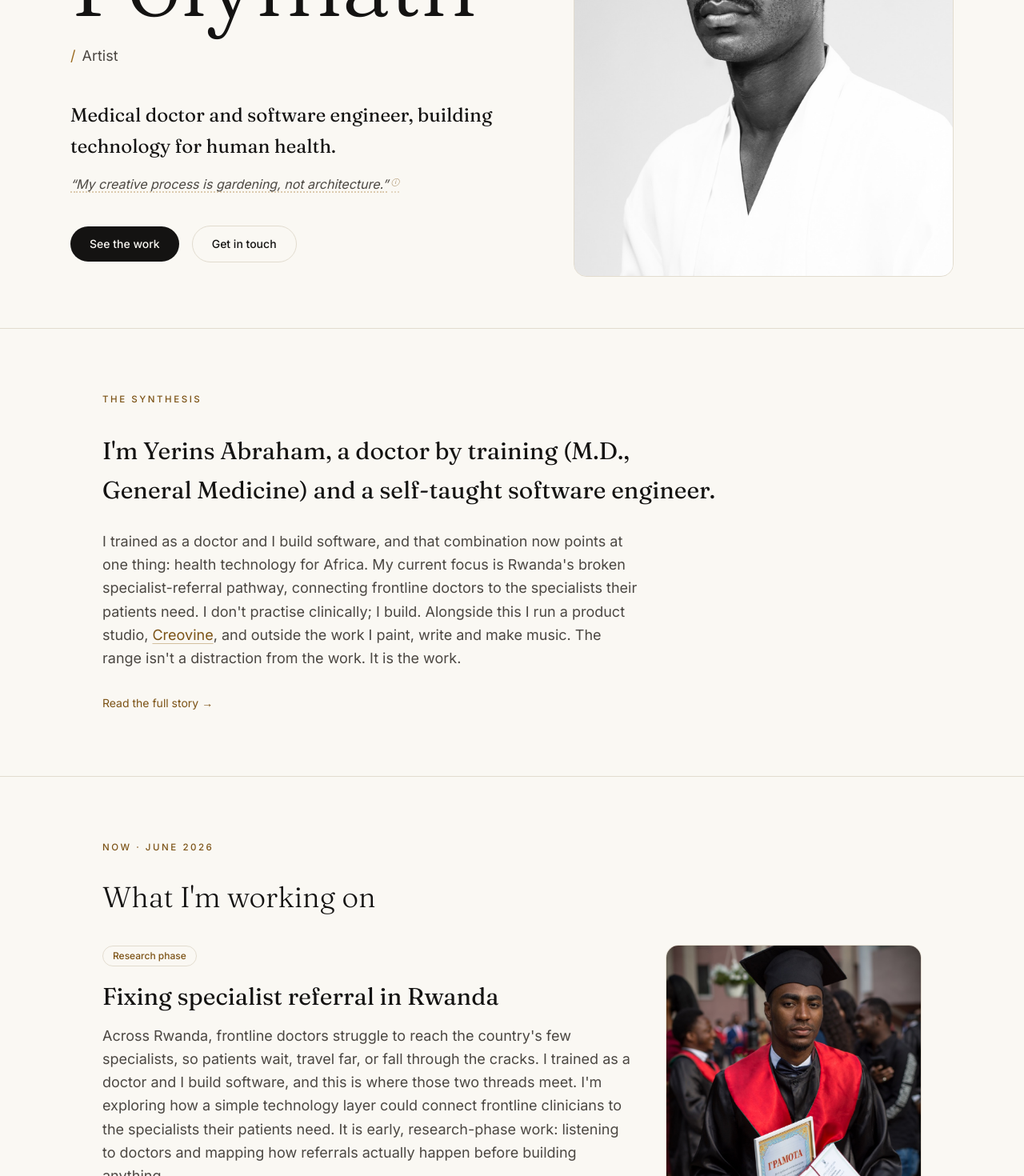
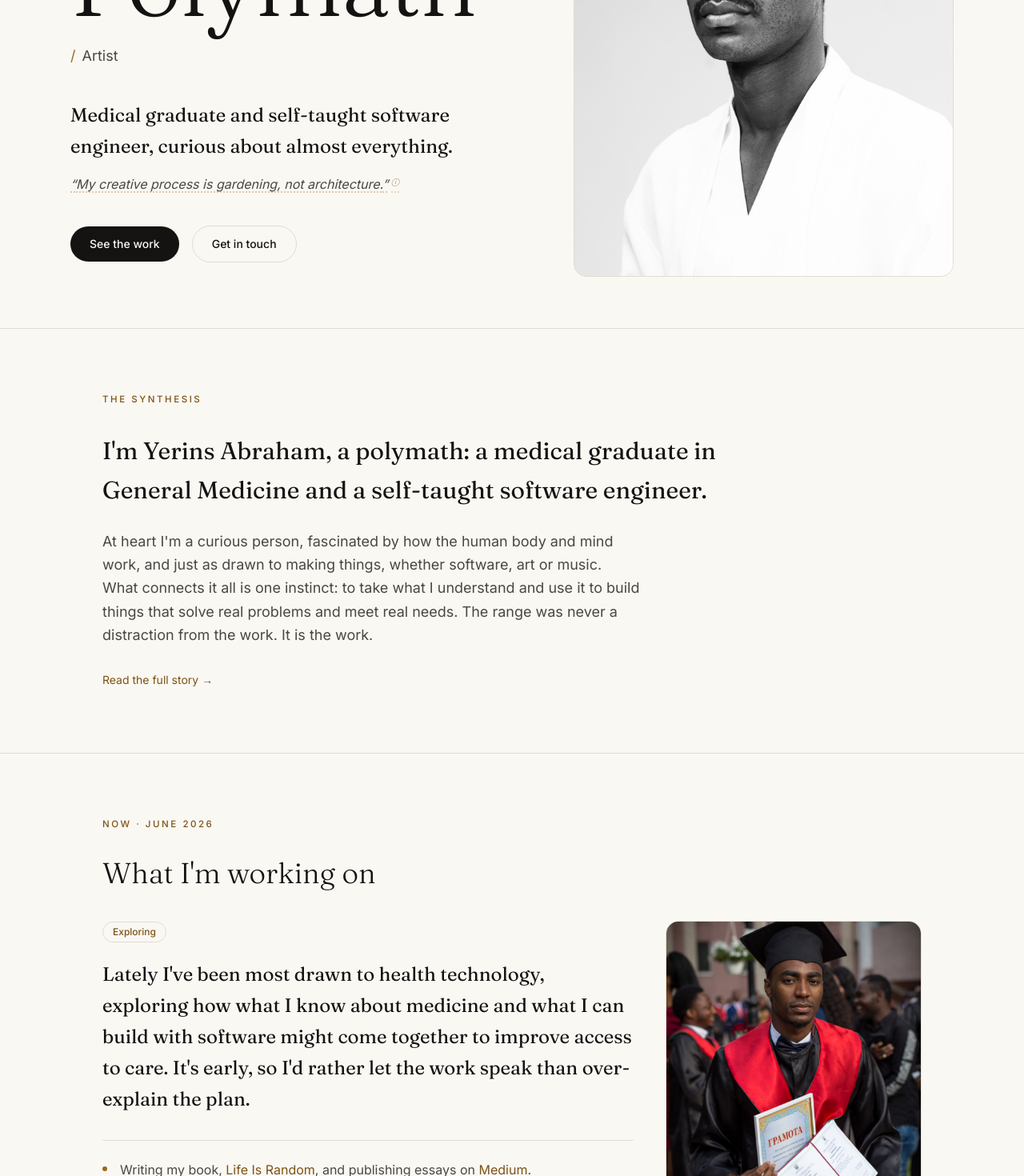
Before and after one commit to yerinsabraham/yerinsabraham_site, a Next.js app: page / in a window 1280 px wide. Shown: the part 360-1830 px from the top of the page at 80% size. Built offline with nearby package versions, Linux system fonts and the light colour scheme; no server answers.

Commit message:
Soften tone to synthesis/story: bring back 'polymath', use 'medical graduate', drop CV-style health-tech specifics, humble 'Now' section

```diff
--- a/src/app/page.tsx
+++ b/src/app/page.tsx
@@ -62,12 +62,9 @@ export default async function Home() {
           <div>
             <Reveal>
               <span className="inline-block rounded-full border border-accent/40 px-3 py-1 text-xs font-medium text-accent-deep">
-                {now.focus.status}
+                {now.focus.tag}
               </span>
-              <h3 className="mt-5 font-[family-name:var(--font-fraunces)] text-2xl text-ink sm:text-3xl">
-                {now.focus.title}
-              </h3>
-              <p className="mt-4 max-w-2xl text-lg leading-relaxed text-ink-soft">
+              <p className="mt-5 max-w-2xl font-[family-name:var(--font-fraunces)] text-xl leading-relaxed text-ink sm:text-2xl">
                 {now.focus.body}
               </p>
             </Reveal>
--- a/src/data/content.ts
+++ b/src/data/content.ts
@@ -8,10 +8,10 @@ export const site = {
   fullName: "Yerinmene Abraham Saibakumo",
   identity: "The Polymath",
   throughline:
-    "Medical doctor and software engineer, building technology for human health.",
+    "Medical graduate and self-taught software engineer, curious about almost everything.",
   // Cycled in the hero sub-line — the range, without six competing headlines.
   disciplines: [
-    "Physician",
+    "Doctor",
     "Engineer",
     "Artist",
     "Writer",
@@ -41,9 +41,9 @@ export const site = {
 };
 
 export const bio = {
-  // The "make the polymath claim coherent" paragraph — keep it tight.
-  lead: "I'm Yerins Abraham, a doctor by training (M.D., General Medicine) and a self-taught software engineer.",
-  body: "I trained as a doctor and I build software, and that combination now points at one thing: health technology for Africa. My current focus is Rwanda's broken specialist-referral pathway, connecting frontline doctors to the specialists their patients need. I don't practise clinically; I build. Alongside this I run a product studio, Creovine, and outside the work I paint, write and make music. The range isn't a distraction from the work. It is the work.",
+  // A synthesis of who he is — a story, not a CV.
+  lead: "I'm Yerins Abraham, a polymath: a medical graduate in General Medicine and a self-taught software engineer.",
+  body: "At heart I'm a curious person, fascinated by how the human body and mind work, and just as drawn to making things, whether software, art or music. What connects it all is one instinct: to take what I understand and use it to build things that solve real problems and meet real needs. The range was never a distraction from the work. It is the work.",
 };
 
 // Long-form biography for the /about page. First person, your real voice
@@ -52,20 +52,20 @@ export const about = {
   intro:
     "A polymath who thrives at the intersection of creativity, technology, and problem-solving.",
   paragraphs: [
-    "Trained as a medical doctor, six years of General Medicine, I've spent the last five-plus years building impactful digital solutions: full-stack and blockchain applications, scalable APIs, and cloud infrastructure for startups and growing tech companies. The clinic taught me how the human body fails and recovers; engineering gave me the tools to design systems that don't. I bring that same diagnostic precision to debugging and architecture.",
+    "A medical graduate in General Medicine (six years of it), I've spent the last five-plus years building impactful digital solutions: full-stack and blockchain applications, scalable APIs, and cloud infrastructure for startups and growing tech companies. Studying medicine taught me how the human body and mind work; engineering gave me the tools to build. I bring that same diagnostic curiosity to everything I make.",
     "Beyond tech, I'm an artist and entrepreneur, exploring ways to merge design, storytelling, and technology into experiences that resonate and drive engagement. My versatility lets me adapt quickly, learn new tools, and deliver across wildly different projects, from Web3 development to art exhibitions and fintech.",
     "I'm passionate about products and systems that are both technically robust and creatively inspired, and I enjoy collaborating with teams to turn complex ideas into functional, meaningful outcomes.",
-    "My path ran from Nigeria to Sumy State University in Ukraine, where I earned my M.D., into software I taught myself, and across art, music and fashion. These days my focus has sharpened. The work I care most about is health technology for Africa, and right now that means exploring how to fix Rwanda's specialist-referral problem, where frontline doctors cannot easily reach the few specialists their patients need. It is early, research-phase work. My product studio, Creovine, is where this and my other software live. To be clear, I am a doctor by training, not a practising clinician. I build.",
+    "My path ran from Nigeria to Sumy State University in Ukraine, where I earned my medical degree, into software I taught myself, and across art, music and fashion. These days my curiosity keeps pulling me toward health technology, exploring how medicine and software can come together to improve access to care. It's early, so I'd rather let the work speak than over-explain the plan. My product studio, Creovine, is where this and my other software live.",
     "I don't build alone. I build with my partner Sarah Oba, a product manager, full-stack engineer and content creator, and the co-founder behind Creovine with me. We share our life and work openly, including on our YouTube channel, and in 2026 I proposed to her in Rwanda, a story that found its way across the internet. The best things I make, I make with her.",
   ],
   // Third-person bio for press, speaker intros, and syndication. Copy-ready.
   pressBioShort:
-    "Yerins Abraham is a medical doctor by training and a technologist building health technology for Africa, with a creative range that also spans art, writing and music.",
+    "Yerins Abraham is a polymath: a medical graduate and self-taught software engineer whose range spans art, writing and music, increasingly drawn to technology for human health.",
   pressBio:
-    "Yerins Abraham is a medical doctor by training and a technologist building health technology for Africa. Trained in General Medicine (M.D., Sumy State University) and a self-taught software engineer, his current focus is the specialist-referral problem in Rwanda, connecting frontline doctors to scarce specialists. He also runs the product studio Creovine, and as a visual artist is known for large pen-and-ink works including Index (2020) and Mother (2024), exhibited internationally; he is the author of the book Index. Known in the media as “The Nigerian Da Vinci,” his wide creative range now serves one through-line: technology that improves access to healthcare.",
+    "Yerins Abraham is a polymath, a medical graduate in General Medicine and a self-taught software engineer. His curiosity spans medicine, technology and the arts, and increasingly it points in one direction: health technology, and how to improve access to care. He also runs the product studio Creovine, and as a visual artist is known for large pen-and-ink works including Index (2020) and Mother (2024), exhibited internationally; he is the author of the book Index. Known in the media as “The Nigerian Da Vinci,” his wide range serves a single instinct: building things that meet real human needs.",
   // Quick-facts panel. Confirm/adjust any of these.
   facts: [
-    { label: "Focus", value: "Health technology for Africa (Rwanda)" },
+    { label: "Focus", value: "Technology for human health" },
     { label: "Training", value: "M.D., General Medicine, Sumy State University" },
     { label: "Origin", value: "Delta & Bayelsa State, Nigeria" },
     { label: "Languages", value: "English, Russian, Izon, French (a little)" },
@@ -117,17 +117,14 @@ export const speaking = {
 export const now = {
   updated: "June 2026",
   heading: "What I'm working on",
-  // The current centerpiece: the health-tech exploration.
   focus: {
-    status: "Research phase",
-    title: "Fixing specialist referral in Rwanda",
-    body: "Across Rwanda, frontline doctors struggle to reach the country's few specialists, so patients wait, travel far, or fall through the cracks. I trained as a doctor and I build software, and this is where those two threads meet. I'm exploring how a simple technology layer could connect frontline clinicians to the specialists their patients need. It is early, research-phase work: listening to doctors and mapping how referrals actually happen before building anything.",
+    tag: "Exploring",
+    body: "Lately I've been most drawn to health technology, exploring how what I know about medicine and what I can build with software might come together to improve access to care. It's early, so I'd rather let the work speak than over-explain the plan.",
     image: "/img/doctor-grad.jpg",
     imageW: 933,
     imageH: 1400,
-    imageCaption: "Graduated in General Medicine, Sumy State University.",
+    imageCaption: "Medical graduate · General Medicine, Sumy State University.",
   },
-  // Smaller, ongoing things.
   also: [
     "Writing my book, Life Is Random, and publishing essays on Medium.",
   ],
```
